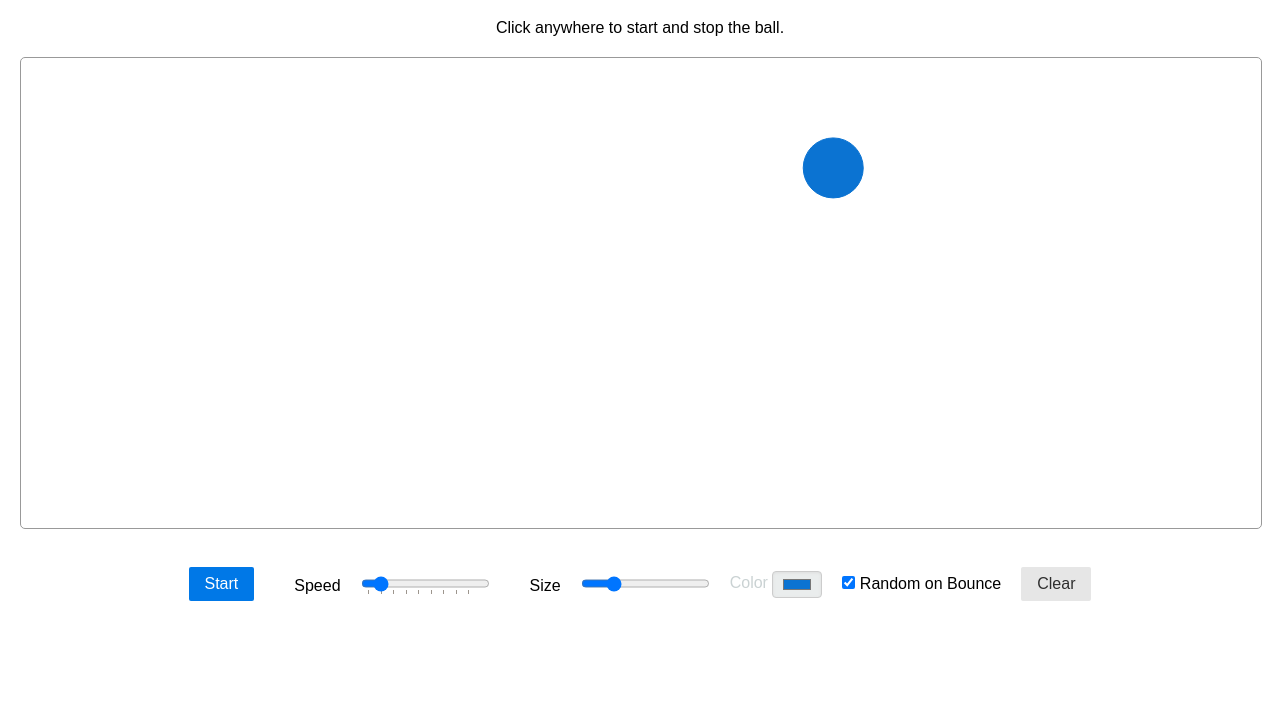
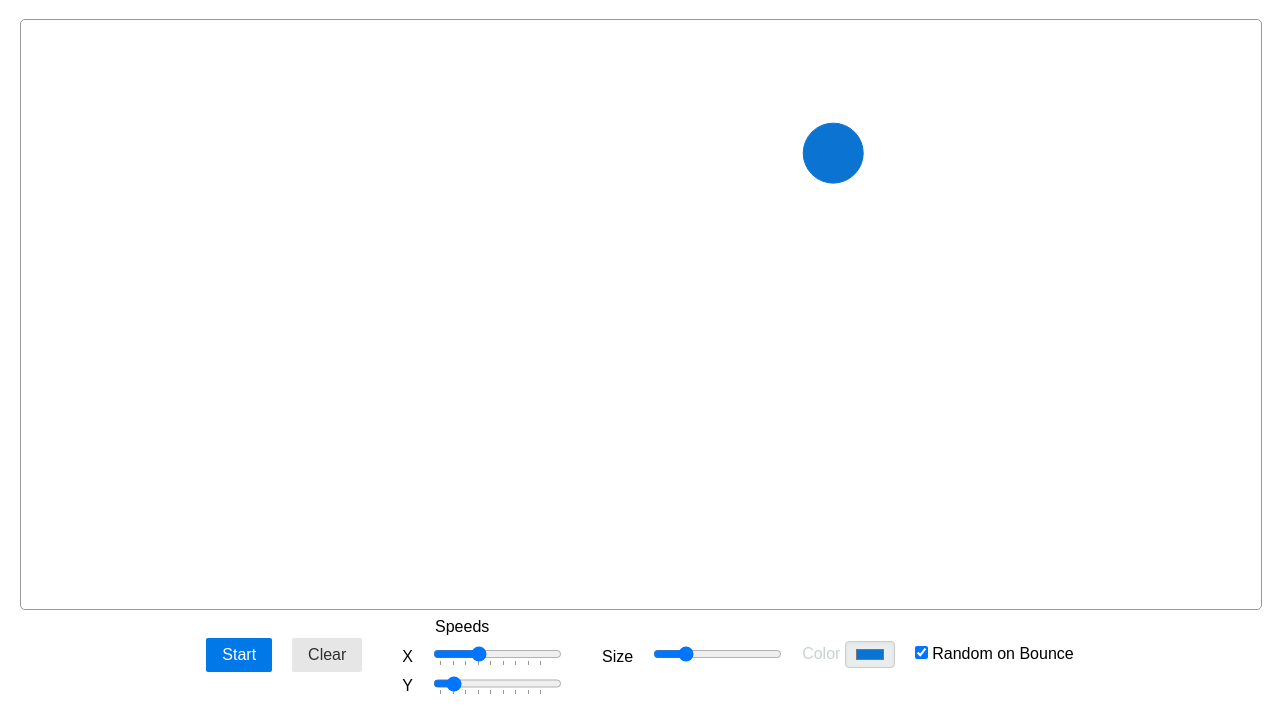
Before and after one commit to bAmrish/svg-play, a plain HTML site: page src/index.html in a window 1280 px wide. Shown: the part 81-800 px from the top of the page. Drawn offline with nearby package versions, Linux system fonts and the light colour scheme.

Commit message:
Added controls for x and y speeds.

```diff
--- a/src/index.html
+++ b/src/index.html
@@ -12,44 +12,51 @@
 <body style="text-align: center">
 <div class="main-container">
     <h1 class="heading">Bouncy Ball!</h1>
-    <div class="message">Click anywhere to start and stop the ball.</div>
     <svg id="canvas"></svg>
     <div id="controls" class="pure-form">
-        <button id="play" class="pure-button pure-button-primary">
+        <button id="play" class="control pure-button pure-button-primary">
             Start
         </button>
-        <div class="slider">
-            <label for="speed">Speed</label>
-            <input type="range" list="speed-ticks" id="speed" min="1" max="10"/>
-            <datalist id="speed-ticks">
-                <option value="1"></option>
-                <option value="2"></option>
-                <option value="3"></option>
-                <option value="4"></option>
-                <option value="5"></option>
-                <option value="6"></option>
-                <option value="7"></option>
-                <option value="8"></option>
-                <option value="9"></option>
-            </datalist>
+        <button id="clear" class="control pure-button">
+            Clear
+        </button>
+        <div class="control speed-sliders">
+            <label>Speeds</label>
+            <div class="control slider">
+                <label for="x-speed">X </label>
+                <input type="range" list="speed-ticks" id="x-speed" min="1" max="10"/>
+            </div>
+            <div class="control slider">
+                <label for="y-speed">Y </label>
+                <input type="range" list="speed-ticks" id="y-speed" min="1" max="10"/>
+            </div>
         </div>
-        <div class="slider">
+        <datalist id="speed-ticks">
+            <option value="1">1</option>
+            <option value="2">2</option>
+            <option value="3">3</option>
+            <option value="4">4</option>
+            <option value="5">5</option>
+            <option value="6">6</option>
+            <option value="7">7</option>
+            <option value="8">8</option>
+            <option value="9">9</option>
+        </datalist>
+
+        <div class="control slider">
             <label for="size">Size</label>
             <input type="range" id="size" min="10" max="100"/>
         </div>
-        <div class="color-picker">
+        <div class="control color-picker">
             <label for="color">Color</label>
             <input type="color" id="color">
         </div>
-        <div class="checkbox">
+        <div class="control checkbox">
             <label for="random-color" class="pure-checkbox">
                 <input type="checkbox" id="random-color">
                 Random on Bounce
             </label>
         </div>
-        <button id="clear" class="pure-button">
-            Clear
-        </button>
     </div>
 </div>
 </body>
--- a/src/js/core/controls.js
+++ b/src/js/core/controls.js
@@ -44,7 +44,8 @@ export class Controls {
 
     create() {
         const play = document.getElementById('play');
-        const speed = document.getElementById('speed');
+        const xSpeed = document.getElementById('x-speed');
+        const ySpeed = document.getElementById('y-speed');
         const size = document.getElementById('size');
         const color = document.getElementById('color');
         const colorLabel = getLabelFor(color);
@@ -52,7 +53,10 @@ export class Controls {
         const randomColor = document.getElementById('random-color');
 
         color.value = rgbToHex(this.animate.color);
-        speed.value = this.animate.speed;
+
+        xSpeed.value = this.animate.xSpeed;
+        ySpeed.value = this.animate.ySpeed;
+
         size.value = this.animate.r;
         randomColor.checked = this.animate.randomizeColor();
         if (randomColor.checked) {
@@ -63,7 +67,7 @@ export class Controls {
         play.addEventListener('click', () => {
             if (!this.playing) {
                 this.animate.start();
-                play.innerHTML = 'Stop'
+                play.innerHTML = 'Pause'
                 this.playing = true;
             } else {
                 this.animate.stop();
@@ -73,8 +77,12 @@ export class Controls {
         });
 
 
-        speed.addEventListener('change', (event) => {
-            this.animate.setSpeed(event.target.value);
+        xSpeed.addEventListener('change', (event) => {
+            this.animate.setXSpeed(event.target.value);
+        });
+
+        ySpeed.addEventListener('change', (event) => {
+            this.animate.setYSpeed(event.target.value);
         });
 
         size.addEventListener('change', (event) => {
--- a/src/styles/main.css
+++ b/src/styles/main.css
@@ -2,7 +2,7 @@
     display: flex;
     flex-direction: column;
     width: 100%;
-    height: 90vh;
+    height: 100vh;
     min-width: 400px;
     min-height: 350px;
     padding: 20px;
@@ -11,9 +11,10 @@
 
 #canvas {
     width: 100%;
+    min-height: 200px;
     flex-grow: 1;
     border: 1px solid #999;
-    margin: 20px auto;
+    margin: 0 auto;
     border-radius: 5px;
 }
 
@@ -22,15 +23,22 @@
     align-items: center;
     align-content: center;
     justify-content: center;
+    flex-wrap: wrap;
 }
 
 #controls .slider {
     display: flex;
     margin-left: 20px;
+    flex-wrap: wrap;
 }
 
 #controls .slider  label{
-    padding: 20px;
+    padding: 0 20px;
+}
+
+#controls .speed-sliders {
+    display: flex;
+    flex-direction: column;
 }
 
 #controls .slider  input{
```
Also changed, not shown: src/js/core/animate.js.
